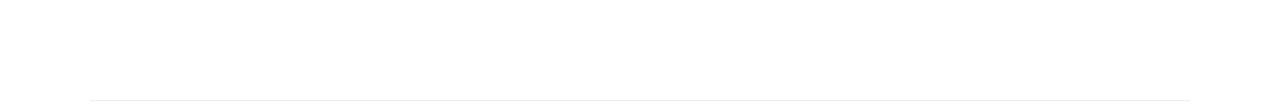
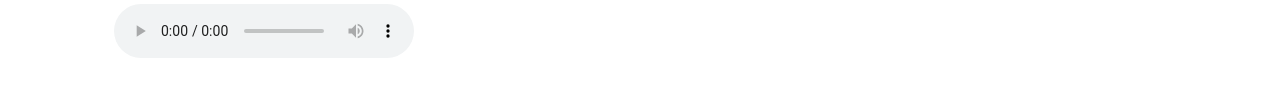
Before and after one commit to sanemunal/project1, a plain HTML site: page index.html in a window 1280 px wide. Shown: the part 2942-3050 px from the top of the page. Drawn offline with nearby package versions, Linux system fonts and the light colour scheme.

Commit message:
99 second harry potter

```diff
--- a/index.html
+++ b/index.html
@@ -79,6 +79,12 @@ h1,h2,h3,h4,h5,h6 {
          <source src="https://sound.peal.io/ps/audios/000/004/592/original/Harry_Potter-Hedwigs_theme.mp3?1508780197" type="audio/mpeg">
        Your browser does not support the audio element.
        </audio>
+
+       <audio controls>
+         <source src="https://static.mp3goo.pe/listen/0Y3CuG-83EW153rOtnIOPnzWCfqGj2p2jPKHHGtXCm8/preview.mp3" type="audio/mpeg">
+       Your browser does not support the audio element.
+       </audio>
+
     </div>
 
     <div class="w3-col l6 w3-padding-large">
```
